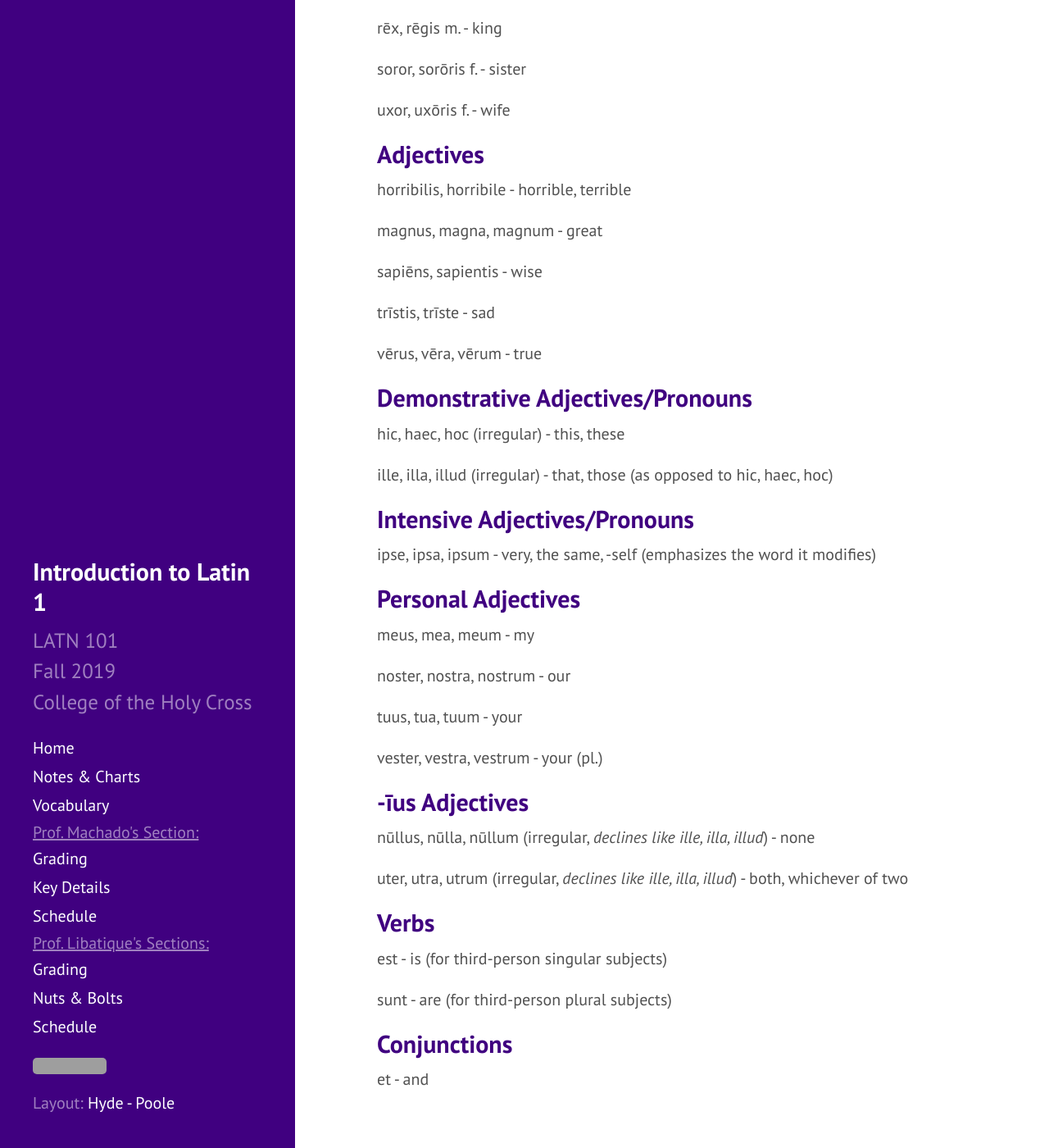
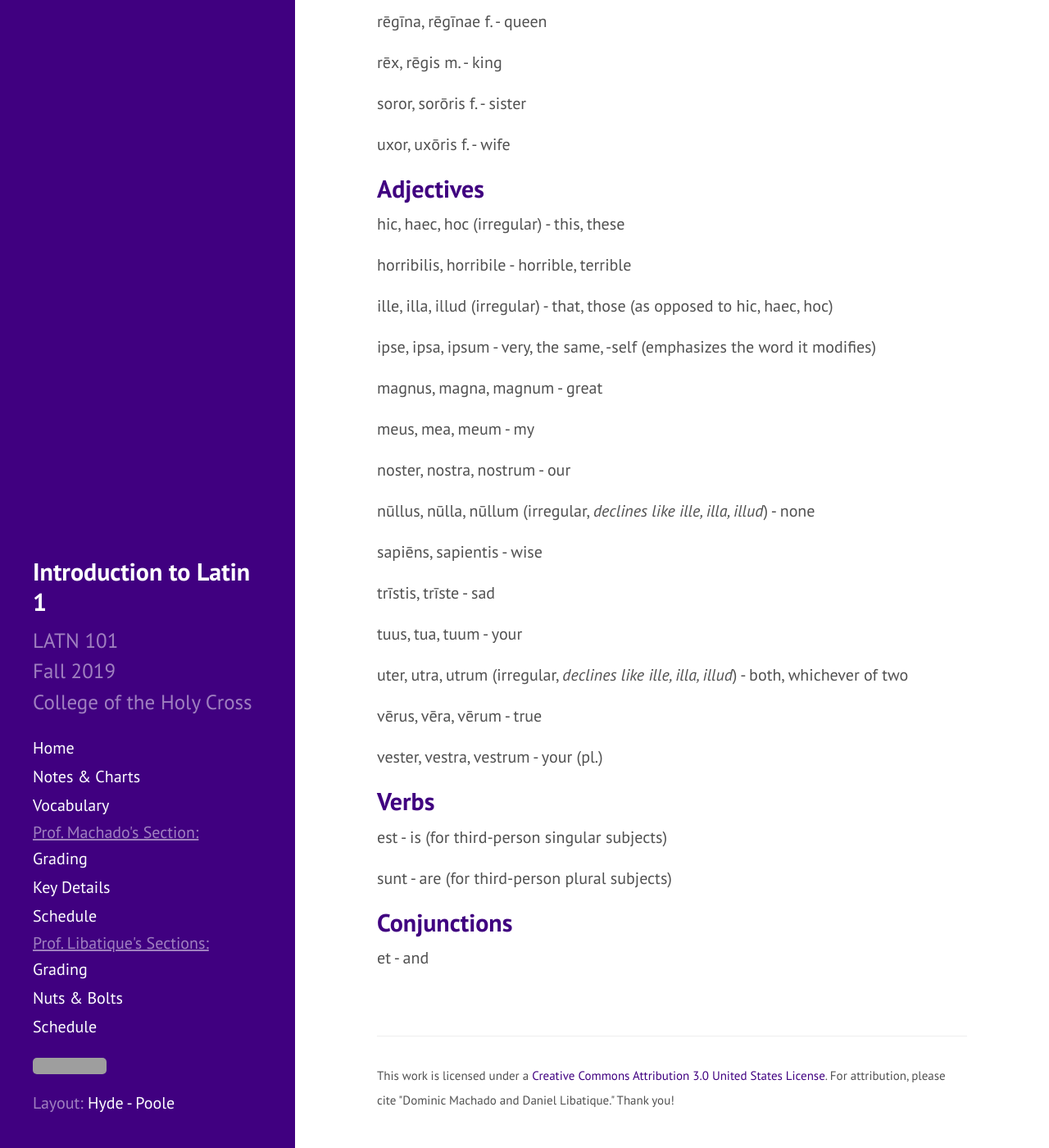
Before and after one commit to DLibatique/LATN102-S20, a Jekyll site: the page built from vocab/1.md, in a window 1280 px wide and 1400 px high, scrolled down 1119 px. Shown: the whole window at 82% size. Built offline with Jekyll 4.4.1, drawn with Linux system fonts in a browser that asks for light colours; grey boxes are pictures that could not be loaded.

Commit message:
removed adjective subheaders

```diff
--- a/vocab/1.md
+++ b/vocab/1.md
@@ -4,6 +4,8 @@
 ---
 
 NB: It is important to do more than just memorize the words listed below in order. Research shows that you have to make multiple connections (thematic, linguistic, structural) in order for you to really gain understand the meaning of a new word. Try reordering the list below into declensions, words with shared meanings, and parts of speech so that your brain can recognize these words, their meanings, and their forms in context.
+
+***
 
 ## Nouns
 
@@ -41,43 +43,37 @@
 
 uxor, uxōris f. - wife
 
+
 ## Adjectives
+
+hic, haec, hoc (irregular) - this, these
 
 horribilis, horribile - horrible, terrible
 
+ille, illa, illud (irregular) - that, those (as opposed to hic, haec, hoc)
+
+ipse, ipsa, ipsum - very, the same, -self (emphasizes the word it modifies)
+
 magnus, magna, magnum - great
+
+meus, mea, meum - my
+
+noster, nostra, nostrum - our
+
+nūllus, nūlla, nūllum (irregular, *declines like ille, illa, illud*) - none
 
 sapiēns, sapientis - wise
 
 trīstis, trīste - sad
 
+tuus, tua, tuum - your
+
+uter, utra, utrum (irregular, *declines like ille, illa, illud*) - both, whichever of two
+
 vērus, vēra, vērum - true
-
-## Demonstrative Adjectives/Pronouns
-
-hic, haec, hoc (irregular) - this, these
-
-ille, illa, illud (irregular) - that, those (as opposed to hic, haec, hoc)
-
-## Intensive Adjectives/Pronouns
-
-ipse, ipsa, ipsum - very, the same, -self (emphasizes the word it modifies)
-
-## Personal Adjectives
-
-meus, mea, meum - my
-
-noster, nostra, nostrum - our
-
-tuus, tua, tuum - your
 
 vester, vestra, vestrum - your (pl.)
 
-## -īus Adjectives
-
-nūllus, nūlla, nūllum (irregular, *declines like ille, illa, illud*) - none
-
-uter, utra, utrum (irregular, *declines like ille, illa, illud*) - both, whichever of two
 
 ## Verbs
 
@@ -85,6 +81,7 @@
 
 sunt - are (for third-person plural subjects)
 
+
 ## Conjunctions
 
 et - and
```
